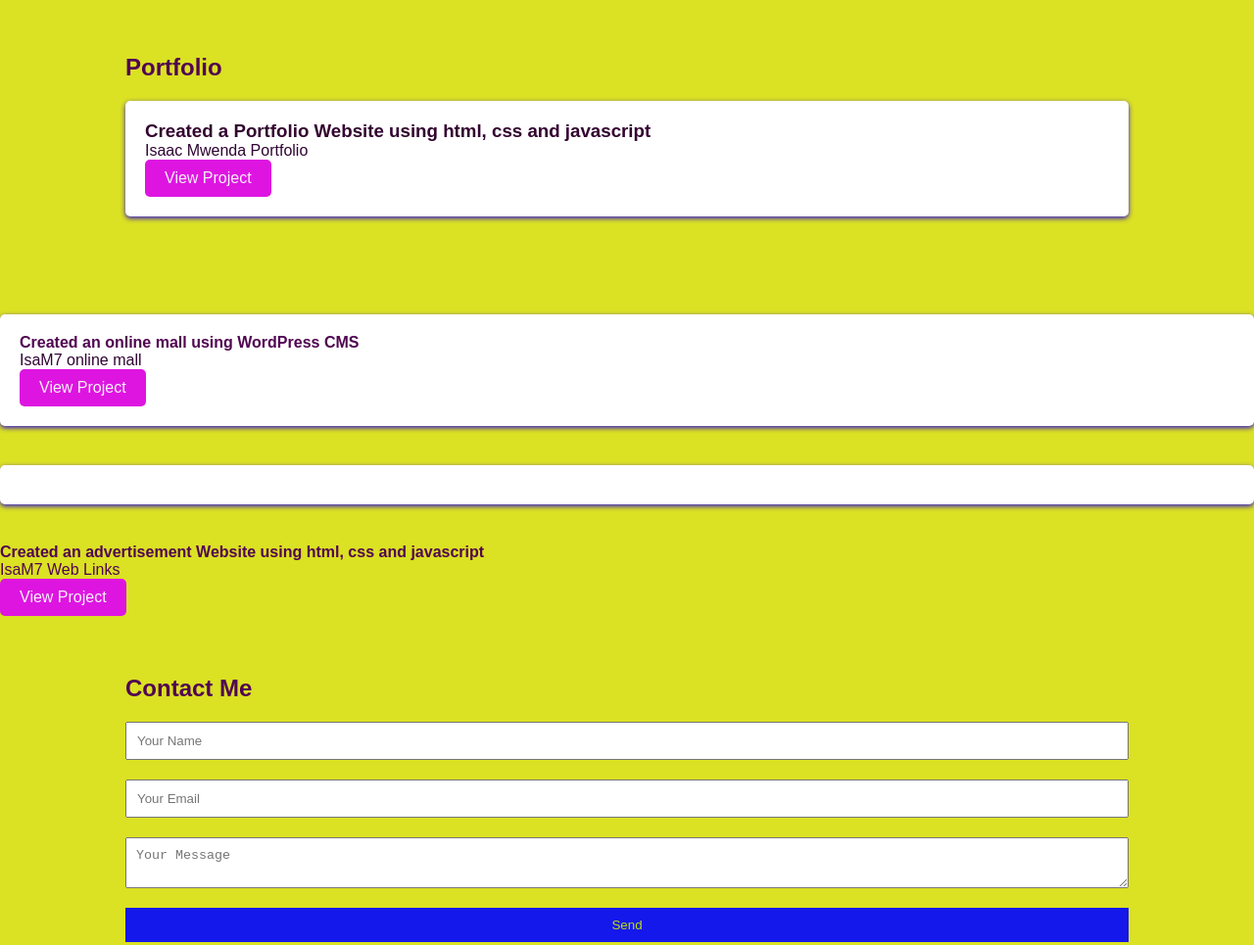
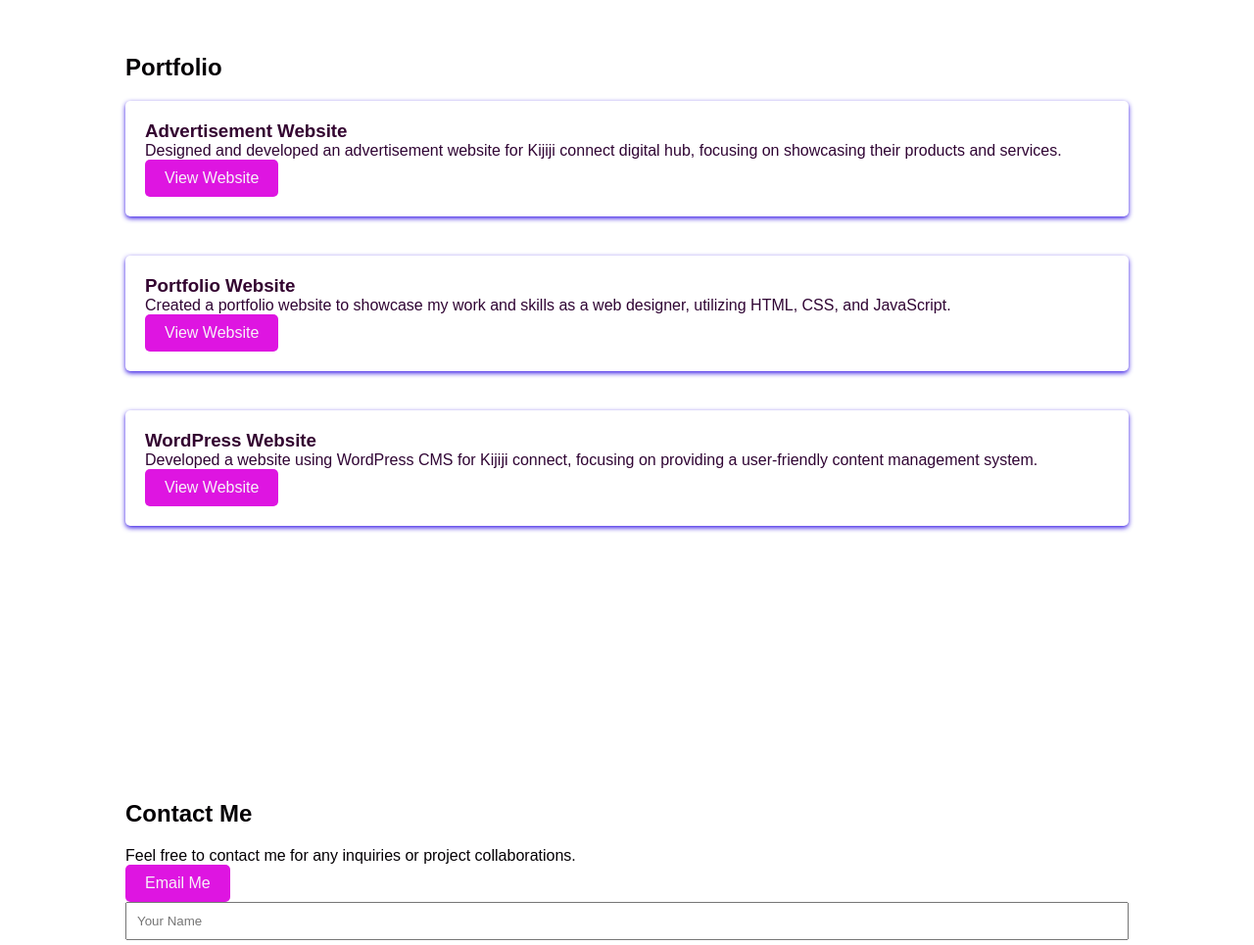
Before and after one commit to Isaac2331/website-no.2, a plain HTML site: page index.html in a window 1280 px wide. Shown: the part 800-1765 px from the top of the page at 98% size. Drawn offline with Linux system fonts and the light colour scheme; files whose address does not match are found by name.

Commit message:
Add files via upload

```diff
--- a/index.html
+++ b/index.html
@@ -50,26 +50,27 @@
         <div class="container">
             <h2>Portfolio</h2>
             <div class="project">
-                <h3>Created a Portfolio Website using html, css and javascript</h3>
-                <p>Isaac Mwenda Portfolio</p>
-                <a href="https://isaac2331.github.io/website-no.2/" class="btn">View Project</a>
+                <h3>Advertisement Website</h3>
+                <p>Designed and developed an advertisement website for Kijiji connect digital hub, focusing on showcasing their products and services.</p>
+                <a href="https://isaac2331.github.io/websites/" class="btn" target="_blank">View Website</a>
+            </div>
+            <div class="project">
+                <h3>Portfolio Website</h3>
+                <p>Created a portfolio website to showcase my work and skills as a web designer, utilizing HTML, CSS, and JavaScript.</p>
+                <a href="#https://isaac2331.github.io/website-no.2/" class="btn" target="_blank">View Website</a>
+            </div>
+            <div class="project">
+                <h3>WordPress Website</h3>
+                <p>Developed a website using WordPress CMS for Kijiji connect, focusing on providing a user-friendly content management system.</p>
+                <a href="#https://mwenda.infinityfreeapp.com/" class="btn" target="_blank">View Website</a>
+            </div>
 
-            <div>
+            <section id="contact">
+                <div class="container">
 
+                     </div>
             </section>
-
-            <div class="project">
-                <h4>Created an online mall using WordPress CMS </h4>
-                <p>IsaM7 online mall</p>
-                 <a href="mwenda.infinityfreeapp.com/WP-admin" class="btn">View Project</a>
-            </div>
             <!-- Add more projects as needed -->
-            <div>
-                <div class="project"></div>
-                <h4>Created an advertisement Website using html, css and javascript</h4>
-                <p>IsaM7 Web Links</p>
-               <a href="https://isaac2331.github.io/websites/" class="btn">View Project</a>
-           </div>
 
         </div>
     </section>
@@ -77,6 +78,10 @@
     <section id="contact">
         <div class="container">
             <h2>Contact Me</h2>
+            <p>Feel free to contact me for any inquiries or project collaborations.</p>
+            <a href="princeisam7@gmail.com" class="btn">Email Me</a>
+
+
             <form id="contact-form">
                 <input type="text" name="name" placeholder="Your Name" required>
                 <input type="email" name="email" placeholder="Your Email" required>
--- a/script.js
+++ b/script.js
@@ -76,3 +76,16 @@ window.addEventListener("DOMContentLoaded", function() {
         });
     });
 });
+
+// JavaScript for opening social media links in a new tab
+window.addEventListener("DOMContentLoaded", function() {
+    var socialLinks = document.querySelectorAll(".social-link");
+
+    socialLinks.forEach(function(link) {
+        link.addEventListener("click", function(event) {
+            event.preventDefault();
+            var url = this.href;
+            window.open(url, "_blank");
+        });
+    });
+});
--- a/style.css
+++ b/style.css
@@ -8,8 +8,8 @@
 /* Basic styling */
 body {
     font-family: Arial, sans-serif;
-    background-color: #dbe123;
-    color: #510551;
+    background-color: #ffffff;
+    color: #040004;
 }
 
 .container {
@@ -65,7 +65,9 @@ h2 {
 .project p {
     color: #300534;
 }
+.project p {
 
+}
 /* Form styles */
 form input, form textarea, form button {
     display: block;
```
